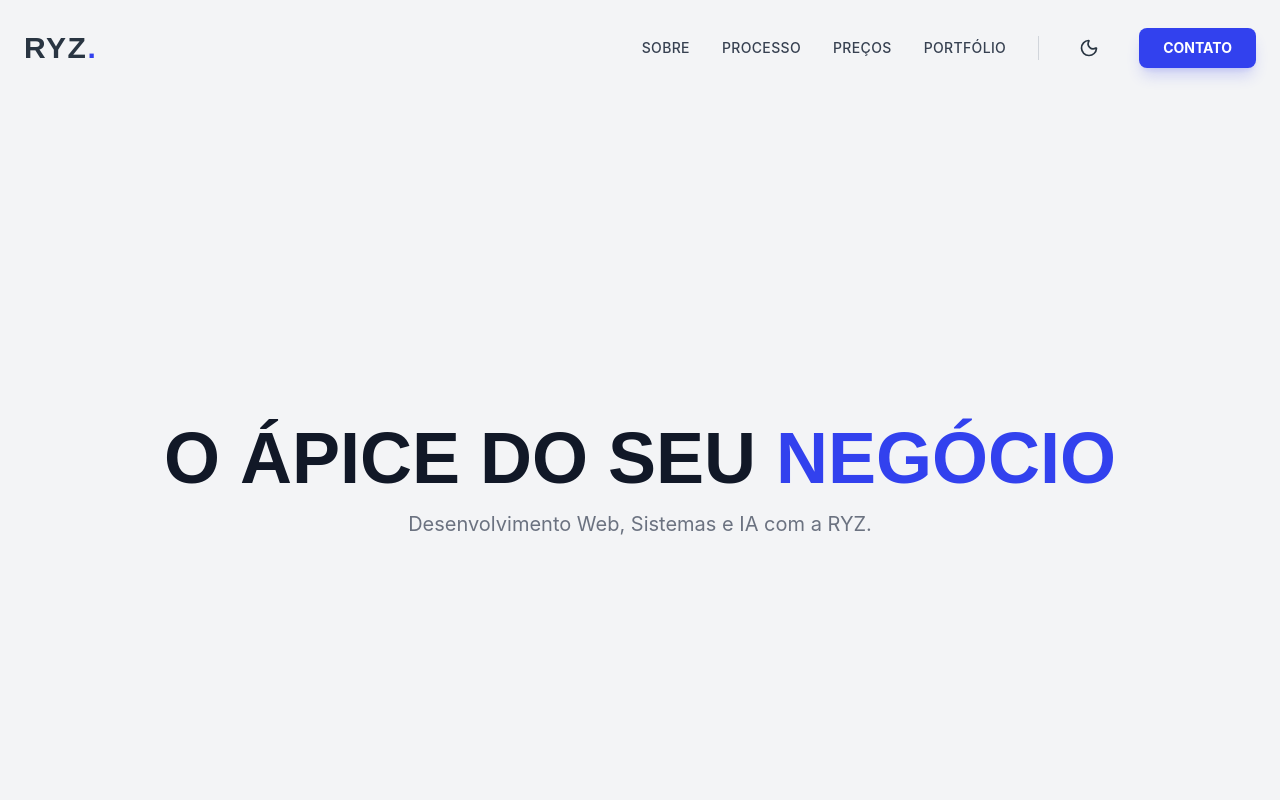
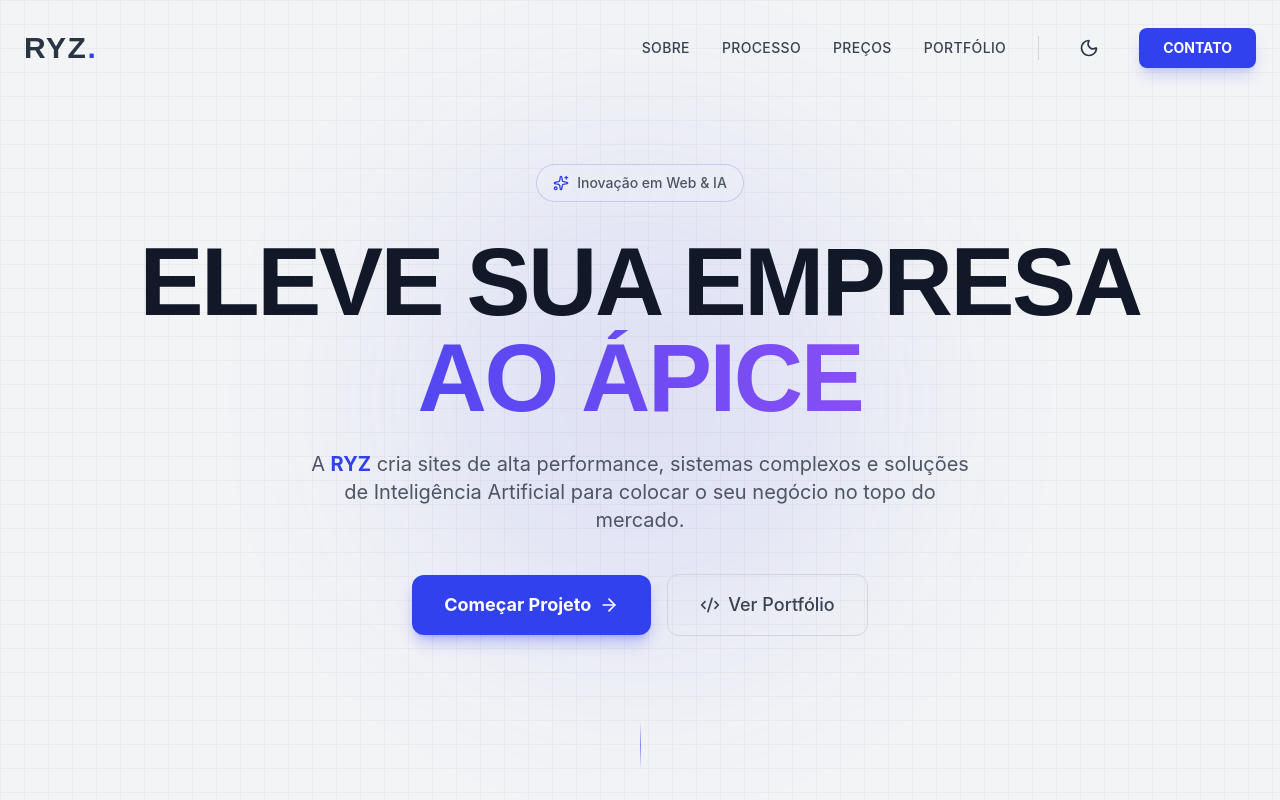
Before and after one commit to Rise-Your-Zenith/ryz-website, a React (Vite) app in the folder ryz-website/: page / in a window 1280 px wide. Shown: the top 800 px of the page. Built offline with nearby package versions, Linux system fonts and the light colour scheme; a web font is replaced by a local one.

Commit message:
feat: Criando o Hero Section e atualizando o app.tsx

```diff
--- a/ryz-website/src/App.tsx
+++ b/ryz-website/src/App.tsx
@@ -1,9 +1,9 @@
 import { useState, useEffect } from 'react';
-import Navbar from './components/Navbar'; // <--- Importar aqui
+import Navbar from './components/Navbar';
+import Hero from './sections/Hero'; // <--- Importando a Hero
 
 function App() {
   const [theme, setTheme] = useState(() => {
-    // Verifica preferência do sistema ou salvo no localStorage (opcional)
     if (window.matchMedia('(prefers-color-scheme: dark)').matches) {
       return 'dark';
     }
@@ -23,30 +23,21 @@ function App() {
   };
 
   return (
-    <div className="min-h-screen w-full relative overflow-x-hidden transition-colors duration-300">
+    <div className="min-h-screen w-full relative overflow-x-hidden bg-ryz-light dark:bg-ryz-dark transition-colors duration-300">
 
-      {/* Navbar Ativa */}
       <Navbar toggleTheme={toggleTheme} isDarkMode={theme === 'dark'} />
 
-      <main className="pt-20"> {/* Padding top para o conteúdo não ficar embaixo da navbar fixa */}
+      <main>
+        {/* Seção Hero Real */}
+        <Hero />
 
-        {/* Placeholder Temporário da Hero Section */}
-        <section id="hero" className="h-screen flex flex-col items-center justify-center text-center px-4">
-           <h1 className="font-clash text-5xl md:text-7xl font-bold mb-4">
-             O ÁPICE DO SEU <span className="text-ryz-blue">NEGÓCIO</span>
-           </h1>
-           <p className="text-lg md:text-xl text-gray-500 dark:text-gray-400 max-w-2xl">
-             Desenvolvimento Web, Sistemas e IA com a RYZ.
-           </p>
+        {/* Espaços temporários para as próximas seções */}
+        <section id="sobre" className="min-h-screen flex items-center justify-center border-t border-gray-200 dark:border-white/5">
+          <h2 className="text-4xl font-clash dark:text-white">Em breve: Sobre Nós (Founders)</h2>
         </section>
 
-        {/* Secões Vazias para testar o Scroll */}
-        <section id="sobre" className="h-screen bg-gray-100 dark:bg-black/20 flex items-center justify-center">
-          <h2 className="text-4xl font-clash">Sobre Nós</h2>
-        </section>
-
-        <section id="processo" className="h-screen flex items-center justify-center">
-          <h2 className="text-4xl font-clash">Processo</h2>
+        <section id="precos" className="min-h-screen flex items-center justify-center bg-gray-50 dark:bg-black/20">
+          <h2 className="text-4xl font-clash dark:text-white">Em breve: Preços</h2>
         </section>
 
       </main>
--- /dev/null
+++ b/ryz-website/src/sections/Hero.tsx
@@ -0,0 +1,96 @@
+import { motion } from 'framer-motion';
+import { ArrowRight, Code2, Sparkles } from 'lucide-react';
+
+const Hero = () => {
+  return (
+    <section id="hero" className="relative min-h-screen flex items-center justify-center overflow-hidden bg-ryz-light dark:bg-ryz-dark transition-colors duration-300">
+
+      {/* BACKGROUND EFFECTS */}
+      <div className="absolute inset-0 z-0">
+        {/* Grid Background */}
+        <div className="absolute inset-0 bg-[linear-gradient(to_right,#80808012_1px,transparent_1px),linear-gradient(to_bottom,#80808012_1px,transparent_1px)] bg-[size:24px_24px]"></div>
+
+        {/* Glow Azul Central (Aurora Effect) */}
+        <div className="absolute top-1/2 left-1/2 -translate-x-1/2 -translate-y-1/2 w-[500px] h-[500px] bg-ryz-blue/20 rounded-full blur-[100px] opacity-50 animate-pulse"></div>
+      </div>
+
+      {/* CONTEÚDO PRINCIPAL */}
+      <div className="relative z-10 max-w-7xl mx-auto px-6 text-center">
+
+        {/* Badge Tech */}
+        <motion.div
+          initial={{ opacity: 0, y: -20 }}
+          animate={{ opacity: 1, y: 0 }}
+          transition={{ duration: 0.5 }}
+          className="inline-flex items-center gap-2 px-4 py-2 rounded-full bg-white/10 border border-ryz-blue/20 backdrop-blur-sm mb-8"
+        >
+          <Sparkles size={16} className="text-ryz-blue" />
+          <span className="text-sm font-medium text-gray-600 dark:text-gray-300">
+            Inovação em Web & IA
+          </span>
+        </motion.div>
+
+        {/* Headline Principal */}
+        <motion.h1
+          initial={{ opacity: 0, y: 20 }}
+          animate={{ opacity: 1, y: 0 }}
+          transition={{ duration: 0.5, delay: 0.2 }}
+          className="font-clash text-5xl md:text-7xl lg:text-8xl font-bold tracking-tight mb-6"
+        >
+          <span className="block text-gray-900 dark:text-white">ELEVE SUA EMPRESA</span>
+          <span className="block text-transparent bg-clip-text bg-gradient-to-r from-ryz-blue to-purple-500">
+            AO ÁPICE
+          </span>
+        </motion.h1>
+
+        {/* Subtítulo */}
+        <motion.p
+          initial={{ opacity: 0, y: 20 }}
+          animate={{ opacity: 1, y: 0 }}
+          transition={{ duration: 0.5, delay: 0.4 }}
+          className="text-lg md:text-xl text-gray-600 dark:text-gray-400 max-w-2xl mx-auto mb-10 leading-relaxed"
+        >
+          A <span className="font-bold text-ryz-blue">RYZ</span> cria sites de alta performance, sistemas complexos e soluções de Inteligência Artificial para colocar o seu negócio no topo do mercado.
+        </motion.p>
+
+        {/* Botões de Ação */}
+        <motion.div
+          initial={{ opacity: 0, y: 20 }}
+          animate={{ opacity: 1, y: 0 }}
+          transition={{ duration: 0.5, delay: 0.6 }}
+          className="flex flex-col sm:flex-row items-center justify-center gap-4"
+        >
+          <a href="#contato">
+            <button className="group relative px-8 py-4 bg-ryz-blue text-white rounded-xl font-bold text-lg overflow-hidden shadow-lg shadow-ryz-blue/30 transition-all hover:scale-105 hover:shadow-ryz-blue/50">
+              <span className="relative z-10 flex items-center gap-2">
+                Começar Projeto <ArrowRight size={20} className="group-hover:translate-x-1 transition-transform" />
+              </span>
+              {/* Efeito de brilho no botão */}
+              <div className="absolute inset-0 bg-white/20 translate-y-full group-hover:translate-y-0 transition-transform duration-300"></div>
+            </button>
+          </a>
+
+          <a href="#portfolio">
+            <button className="px-8 py-4 bg-transparent border border-gray-300 dark:border-white/20 text-gray-700 dark:text-white rounded-xl font-medium text-lg hover:bg-gray-100 dark:hover:bg-white/5 transition-all flex items-center gap-2">
+              <Code2 size={20} />
+              Ver Portfólio
+            </button>
+          </a>
+        </motion.div>
+
+      </div>
+
+      {/* Scroll Down Indicator */}
+      <motion.div
+        initial={{ opacity: 0 }}
+        animate={{ opacity: 1, y: [0, 10, 0] }}
+        transition={{ delay: 1, duration: 2, repeat: Infinity }}
+        className="absolute bottom-10 left-1/2 -translate-x-1/2 text-gray-400 dark:text-gray-500"
+      >
+        <div className="w-[1px] h-12 bg-gradient-to-b from-transparent via-ryz-blue to-transparent"></div>
+      </motion.div>
+    </section>
+  );
+};
+
+export default Hero;
```
